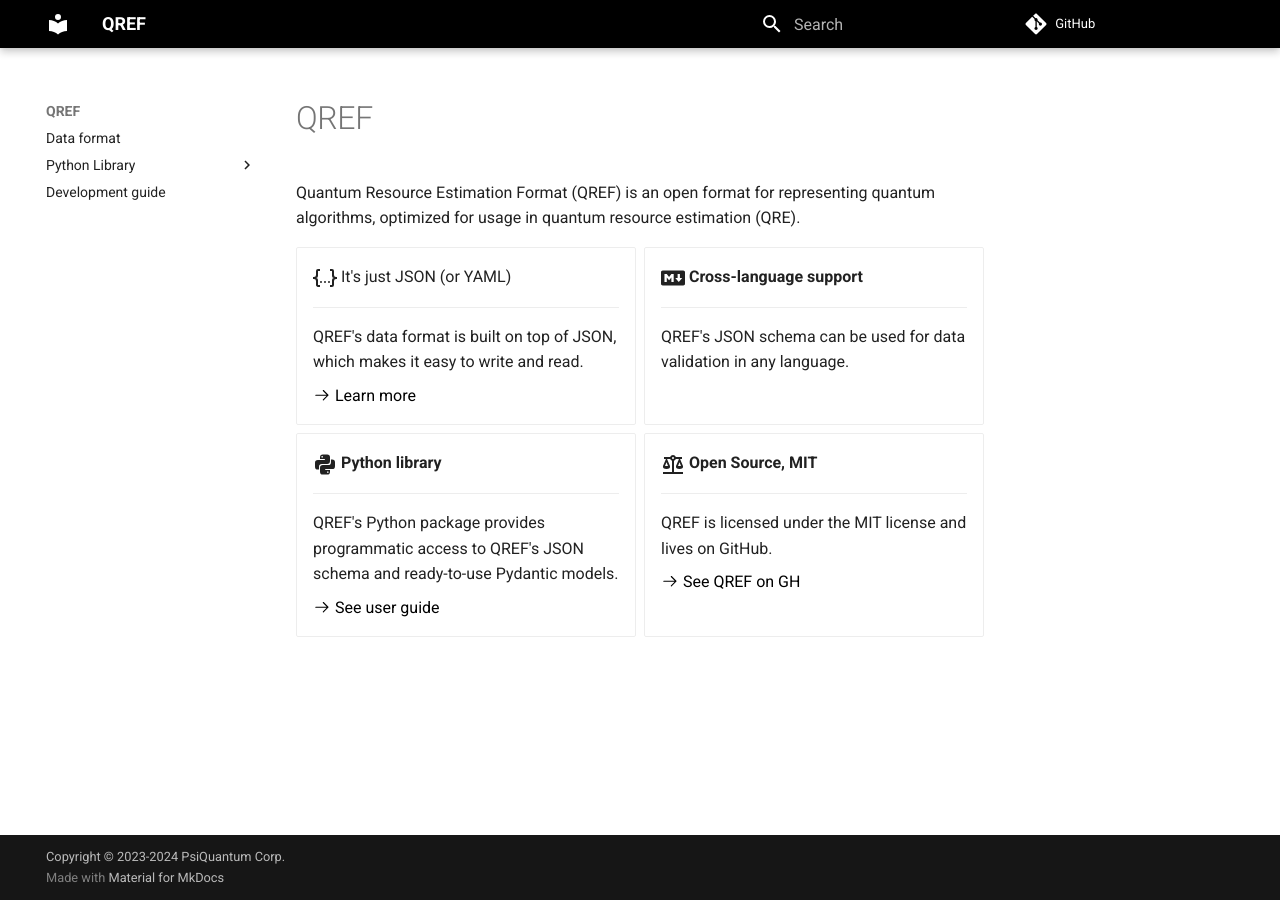
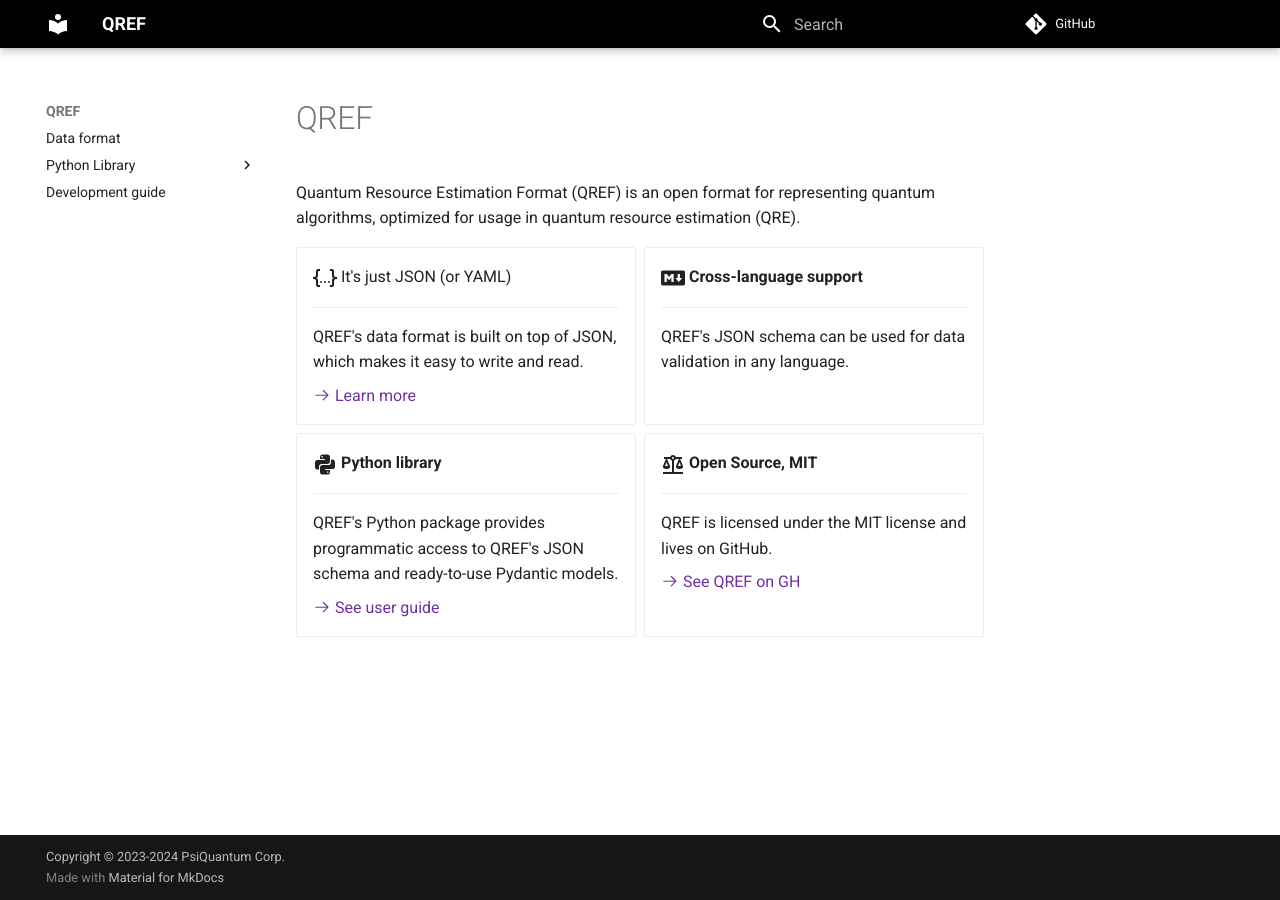
Before and after one commit to PsiQ/qref, an MkDocs documentation site: the page built from docs/index.md, in a window 1280 px wide. Built offline with MkDocs 1.6.1 and Material for MkDocs 9.7.7, drawn with Linux system fonts in a browser that asks for light colours; comment, search, counter and statistics services are not loaded.

Commit message:
update css colors

```diff
--- a/docs/psidocs.css
+++ b/docs/psidocs.css
@@ -1,4 +1,8 @@
 :root {
     --md-primary-fg-color: #000000;
-    --md-accent-fg-color: #7030A0
+    --md-accent-fg-color: #7030A0;
 }
+
+.md-typeset a {
+    color: #7030A0;
+}
```
